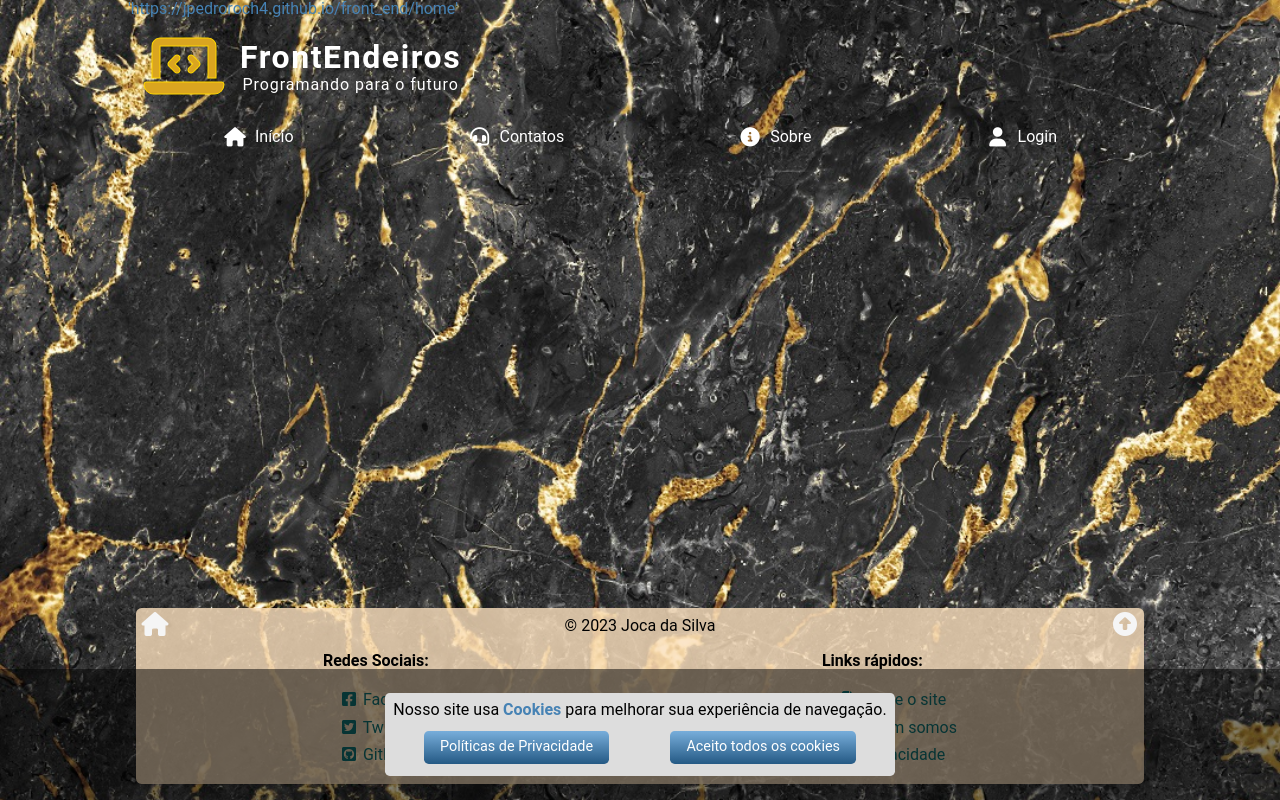
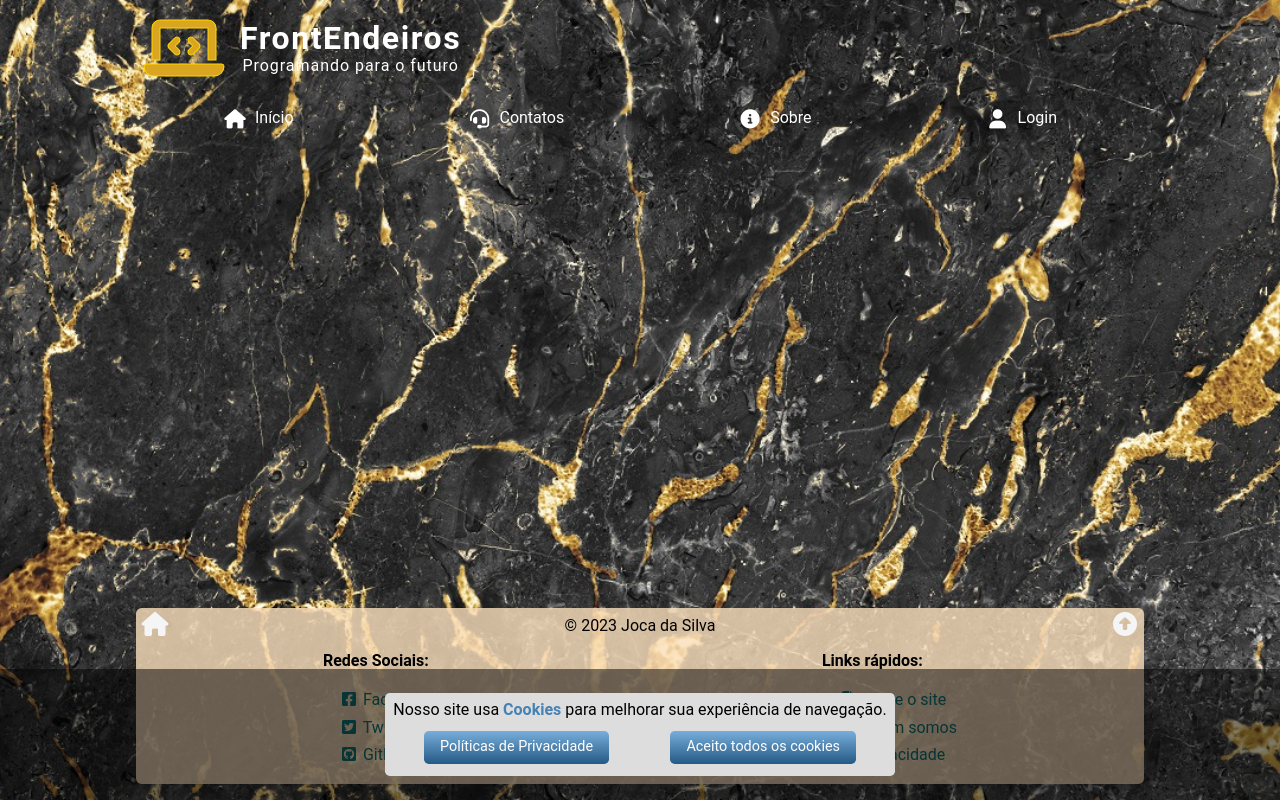
Before and after one commit to jPedroRoch4/front_end, a plain HTML site: page index.html in a window 1280 px wide. Drawn offline with nearby package versions, Linux system fonts and the light colour scheme; no server answers.

Commit message:
Update index.html

```diff
--- a/index.html
+++ b/index.html
@@ -28,7 +28,7 @@
     <div id="wrap">
 
         <!-- Âncora para o topo da página → #top -->
-        <a id="top">'https://jpedroroch4.github.io/front_end/home'</a>
+        <a id="top"></a>
 
         <!-- Cabeçalho usando Font Awesome como ícone -->
         <header>
```
